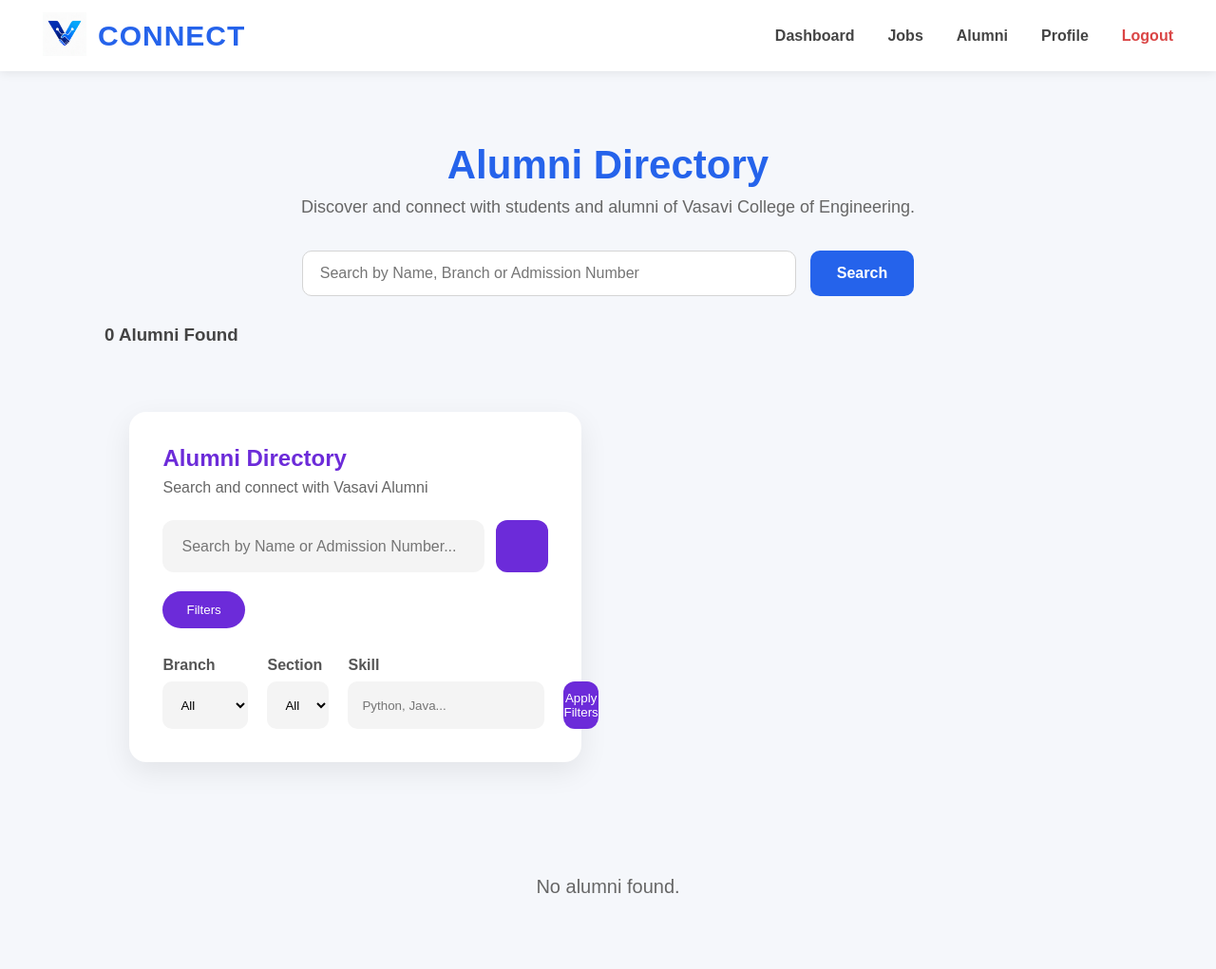
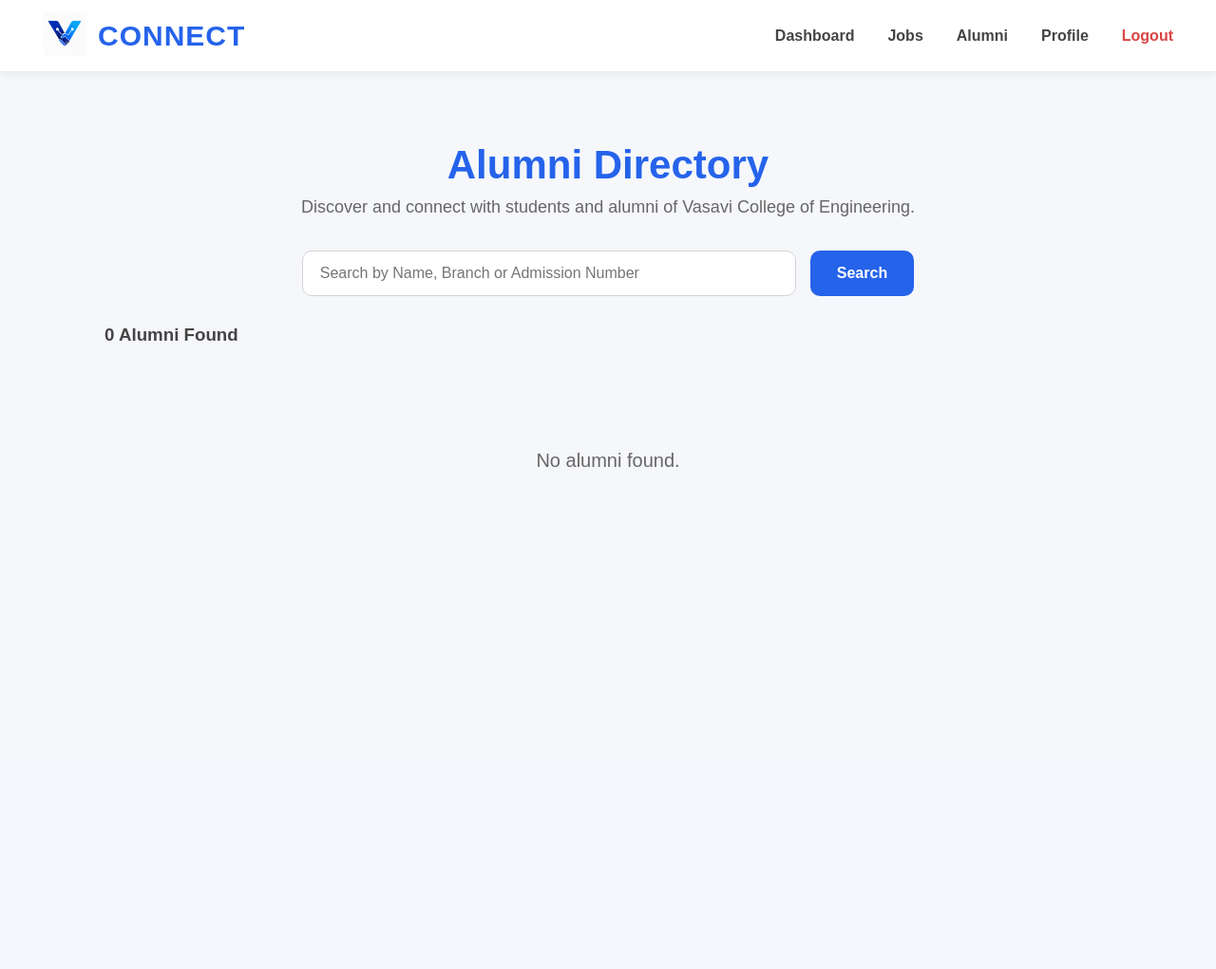
Before and after one commit to HarshadityaGollavilli/VConnect, a Flask app: page /alumni in a window 1280 px wide. Shown: the whole page at 95% size. After the commit the page ends 492 px from the top, so only its background shows below. Run offline with Flask 3, Linux system fonts and the light colour scheme; the visitor is signed in with stand-in values (Sample User, id 1).

Commit message:
Enhancing alumni 1

```diff
--- a/templates/alumni.html
+++ b/templates/alumni.html
@@ -54,134 +54,7 @@ href="{{ url_for('static', filename='alumni.css') }}">
 
         <!-- ================================= -->
 
-<!-- SEARCH & FILTER -->
 
-<!-- ================================= -->
-
-<form method="GET" action="/alumni">
-
-<section class="search-section">
-
-    <h2>
-
-        Alumni Directory
-
-    </h2>
-
-    <p>
-
-        Search and connect with Vasavi Alumni
-
-    </p>
-
-    <div class="search-bar">
-
-        <input
-            type="text"
-            name="search"
-            id="search"
-            placeholder="Search by Name or Admission Number..."
-            value="{{ request.args.get('search','') }}">
-
-        <button>
-
-            <i class="fa-solid fa-magnifying-glass"></i>
-
-        </button>
-
-    </div>
-
-    <div class="filter-btn-container">
-
-        <button id="filterBtn">
-
-            <i class="fa-solid fa-filter"></i>
-
-            Filters
-
-        </button>
-
-    </div>
-
-    <div class="filters" id="filters">
-
-        <div class="filter-box">
-
-            <label>
-
-                Branch
-
-            </label>
-
-            <select name="branch">
-
-                <option value="">All</option>
-
-                <option value="CSE">CSE</option>
-
-                <option value="AIML">AIML</option>
-
-                <option value="ECE">ECE</option>
-
-                <option value="EEE">EEE</option>
-
-                <option value="MECH">MECH</option>
-
-                <option value="CIVIL">CIVIL</option>
-
-            </select>
-
-        </div>
-
-        <div class="filter-box">
-
-            <label>
-
-                Section
-
-            </label>
-
-            <select name="section">
-
-                <option value="">All</option>
-
-                <option>A</option>
-
-                <option>B</option>
-
-                <option>C</option>
-
-                <option>D</option>
-
-            </select>
-
-        </div>
-
-        <div class="filter-box">
-
-            <label>
-
-                Skill
-
-            </label>
-
-            <input
-                type="text"
-                name="skill"
-                placeholder="Python, Java...">
-
-        </div>
-
-        <button class="apply-btn">
-
-            Apply Filters
-
-        </button>
-
-    </div>
-
-</section>
-</form>
 
         {% for user in alumnidetails %}
 
```
